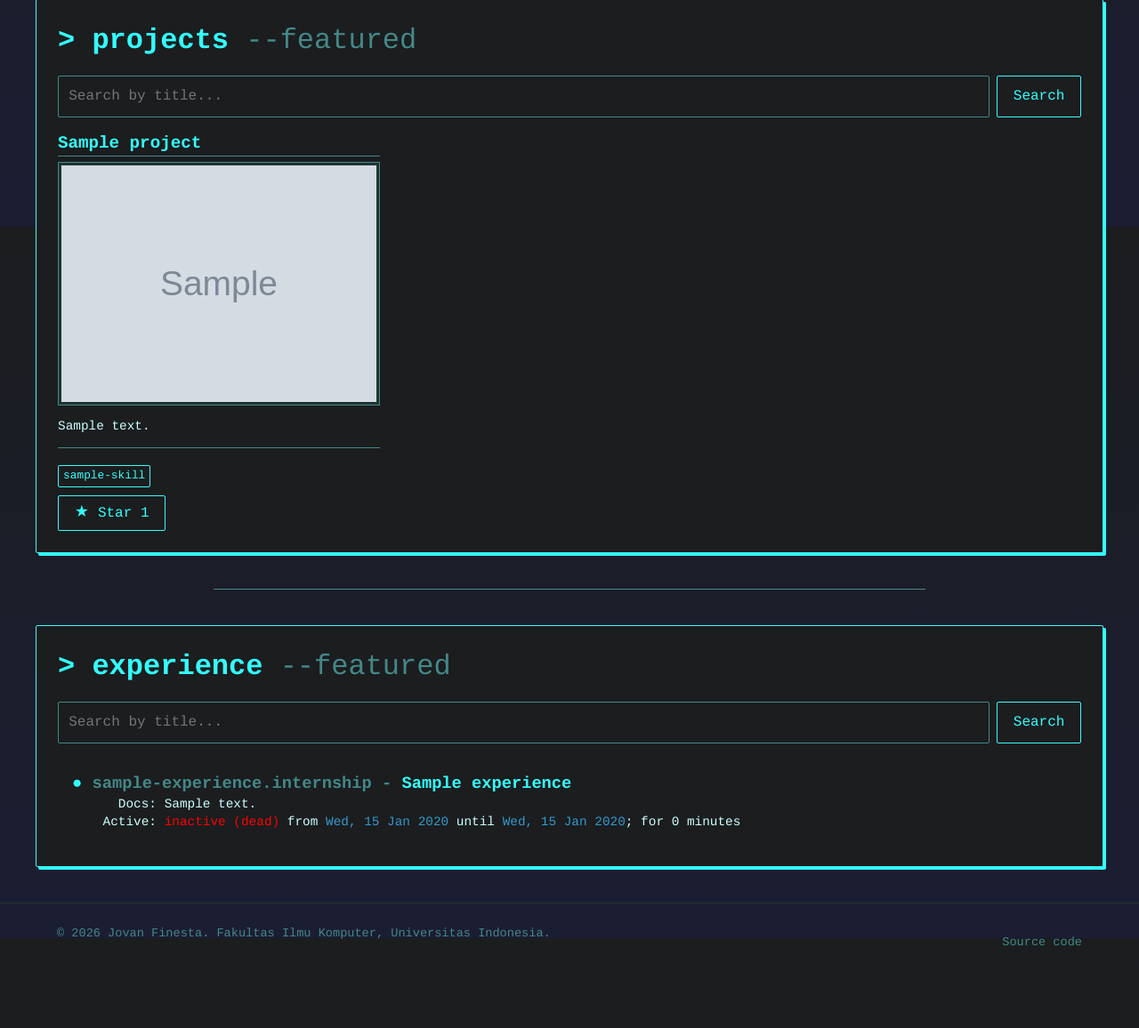
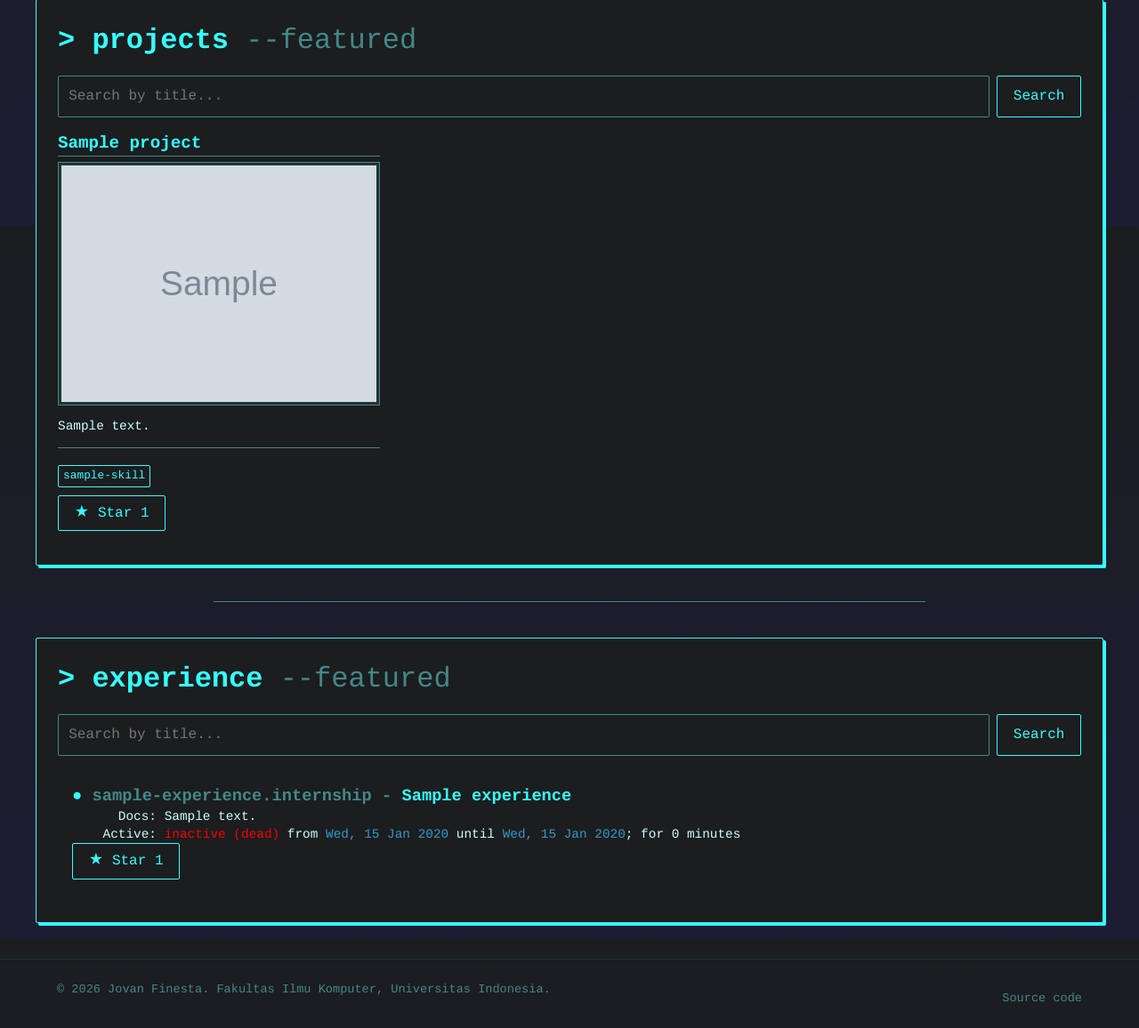
Before and after one commit to 7ovanF/myportfolio, a Django app: page / in a window 1280 px wide. Shown: the part 545-1701 px from the top of the page at 89% size. Before the commit the page ends 1609 px from the top, so only its background shows below. Run offline with Django 5.2, Linux system fonts and the light colour scheme; tables that the repository leaves empty hold one stand-in row (values such as "Sample post"); grey boxes marked "Sample" are stand-in pictures; some libraries are stand-ins or nearby versions.

Commit message:
feat(main): experience starring, user-side access control

```diff
--- a/main/models.py
+++ b/main/models.py
@@ -47,6 +47,9 @@ class Experience(models.Model):
     thumbnail = models.URLField(blank=True, null=True, help_text="16:9 pls")
     started_at = models.DateField()
     ended_at = models.DateField(blank=True, null=True)
+    starred_by = models.ManyToManyField(
+        User, related_name="starred_experiences", blank=True
+    )
 
     def __str__(self):
         return self.title
--- a/main/templates/main/_experience_section.html
+++ b/main/templates/main/_experience_section.html
@@ -5,7 +5,7 @@
         <div class="section-header">
             <h2 class="section-title">experience <span class="command-option">--featured</span></h2>
             {% url "main:create_experience" as create_form_url %}
-            {% if user.is_superuser %}
+            {% if perms.main.add_experience %}
                 {% include "main/components/_form_add_button.html" with label="Add Experience" url=create_form_url%}
             {% endif %}
         </div>
@@ -55,14 +55,18 @@
                             </dd>
                         </div>
                     </dl>
-                    {% if user.is_superuser %}
-                        <div class="form-modify-entry-buttons">
+                    {% url 'main:toggle_experience_star' experience.id as star_action%}
+                    {% include "main/components/_form_star.html" with form_action=star_action starred_by=experience.starred_by %}
+                    <div class="form-modify-entry-buttons">
+                        {% if perms.main.change_experience %}
                             {% url "main:update_experience" experience.id as update_form_url %}
                             {% include "main/components/_form_edit_button.html" with label="Edit experience" url=update_form_url %}
+                        {% endif %}
+                        {% if perms.main.delete_experience %}
                             {% url 'main:delete_experience' experience.id as delete_form_action%}
                             {% include "main/components/_form_delete_modal.html" with label="Delete experience" target_id=experience.id target_title=experience.title form_action=delete_form_action %}
-                        </div>
-                    {% endif %}
+                        {% endif %}
+                    </div>
                 </article>
             {% empty %}
                 <p class="empty-state">
--- a/main/templates/main/_projects_section.html
+++ b/main/templates/main/_projects_section.html
@@ -5,7 +5,7 @@
         <div class="section-header">
             <h2 class="section-title">projects <span class="command-option">--featured</span></h2>
             {% url "main:create_project" as create_form_url %}
-            {% if user.is_superuser %}
+            {% if perms.main.add_project %}
                 {% include "main/components/_form_add_button.html" with label="Add Project" url=create_form_url%}
             {% endif %}
         </div>
@@ -37,15 +37,18 @@
                     {% endfor %}
                 </div>
                 {% endif %}
-                {% include "main/components/_project_star.html" with project=project %}
-                {% if user.is_superuser %}
-                    <div class="form-modify-entry-buttons">
+                {% url 'main:toggle_project_star' project.id as star_action%}
+                {% include "main/components/_form_star.html" with form_action=star_action starred_by=project.starred_by %}
+                <div class="form-modify-entry-buttons">
+                    {% if perms.main.change_project %}
                         {% url "main:update_project" project.id as update_form_url %}
                         {% include "main/components/_form_edit_button.html" with label="Edit Project" url=update_form_url %}
+                    {% endif %}
+                    {% if perms.main.delete_project %}
                         {% url 'main:delete_project' project.id as delete_form_action%}
                         {% include "main/components/_form_delete_modal.html" with label="Delete project" target_id=project.id target_title=project.title form_action=delete_form_action %}
+                    {% endif %}
                     </div>
-                {% endif %}
             </article>
             {% empty %}
                 <p>Nothing's found...</p>
--- /dev/null
+++ b/main/templates/main/components/_form_star.html
@@ -0,0 +1,11 @@
+{# required: form_action, starred_by (as direct attribute of target object) #}
+<form method="post" action="{{ form_action }}" class="star-form">
+    {% csrf_token %}
+    <button type="submit"
+            class="button button-star{% if user in starred_by.all %} is-starred{% endif %}"
+            title="{% if starred_by.all %}Starred by {{ starred_by.all|join:', ' }}{% else %}Be the first!{% endif %}">
+        <span aria-hidden="true">★</span>
+        {% if user in starred_by.all %}Unstar{% else %}Star{% endif %}
+        <span class="star-count">{{ starred_by.count }}</span>
+    </button>
+</form>
--- a/main/templates/main/components/_project_star.html
+++ /dev/null
@@ -1,10 +0,0 @@
-<form method="post" action="{% url 'main:toggle_project_star' project.id %}" class="star-form">
-    {% csrf_token %}
-    <button type="submit"
-            class="button button-star{% if user in project.starred_by.all %} is-starred{% endif %}"
-            title="{% if project.starred_by.all %}Starred by {{ project.starred_by.all|join:', ' }}{% else %}Be the first!{% endif %}">
-        <span aria-hidden="true">★</span>
-        {% if user in project.starred_by.all %}Unstar{% else %}Star{% endif %}
-        <span class="star-count">{{ project.starred_by.count }}</span>
-    </button>
-</form>
--- a/main/urls.py
+++ b/main/urls.py
@@ -1,24 +1,23 @@
 from django.urls import path
 
-from .views import landing_page, \
-    projects, create_project, update_project, get_projects_json, delete_project, toggle_project_star, \
-    experience, create_experience, update_experience, get_experiences_json, delete_experience
+from . import views
 
 app_name = "main"
 
 urlpatterns = [
-    path('', landing_page, name="landing_page"),
+    path('', views.landing_page, name="landing_page"),
 
-    path('projects', projects, name="projects"),
-    path('projects/add', create_project, name="create_project"),
-    path('projects/<uuid:project_id>/edit', update_project, name="update_project"),
-    path("projects/<uuid:project_id>/delete/", delete_project, name="delete_project"),
-    path('projects/<uuid:project_id>/star/', toggle_project_star, name="toggle_project_star"),
-    path("api/projects/", get_projects_json, name="get_projects_json"),
+    path('projects', views.projects, name="projects"),
+    path('projects/add', views.create_project, name="create_project"),
+    path('projects/<uuid:project_id>/edit', views.update_project, name="update_project"),
+    path("projects/<uuid:project_id>/delete", views.delete_project, name="delete_project"),
+    path('projects/<uuid:project_id>/star', views.toggle_project_star, name="toggle_project_star"),
+    path("api/projects/", views.get_projects_json, name="get_projects_json"),
 
-    path('experience', experience, name="experience"),
-    path('experience/add', create_experience, name="create_experience"),
-    path('experience/<uuid:experience_id>/edit', update_experience, name="update_experience"),
-    path("experience/<uuid:experience_id>/delete/", delete_experience, name="delete_experience"),
-    path("api/experience/", get_experiences_json, name="get_experiences_json"),
+    path('experience', views.experience, name="experience"),
+    path('experience/add', views.create_experience, name="create_experience"),
+    path('experience/<uuid:experience_id>/star', views.toggle_experience_star, name="toggle_experience_star"),
+    path('experience/<uuid:experience_id>/edit', views.update_experience, name="update_experience"),
+    path("experience/<uuid:experience_id>/delete", views.delete_experience, name="delete_experience"),
+    path("api/experience/", views.get_experiences_json, name="get_experiences_json"),
 ]
--- a/main/views.py
+++ b/main/views.py
@@ -227,3 +227,15 @@ def delete_experience(request, experience_id):
         return redirect("main:experience")
 
     return redirect("main:experience")
+
+@login_required()
+def toggle_experience_star(request, experience_id):
+    experience = get_object_or_404(Experience, pk=experience_id)
+
+    if request.method == "POST":
+        if request.user in experience.starred_by.all():
+            experience.starred_by.remove(request.user)
+        else:
+            experience.starred_by.add(request.user)
+
+    return redirect("main:experience")
```
Also changed, not shown: README.md, main/migrations/0008_experience_starred_by.py (added).
